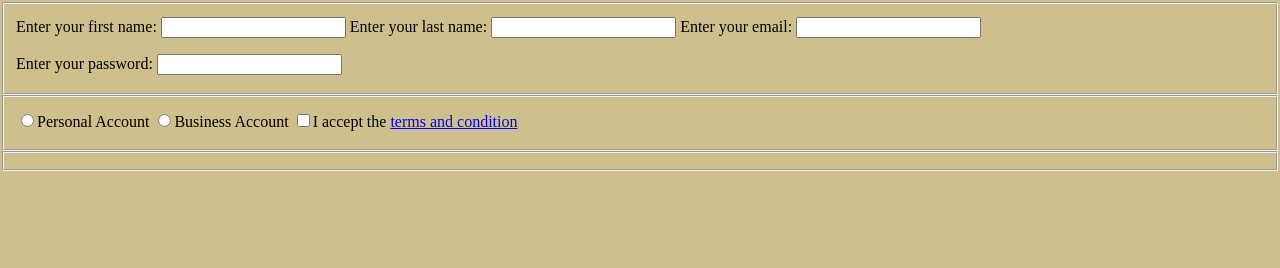
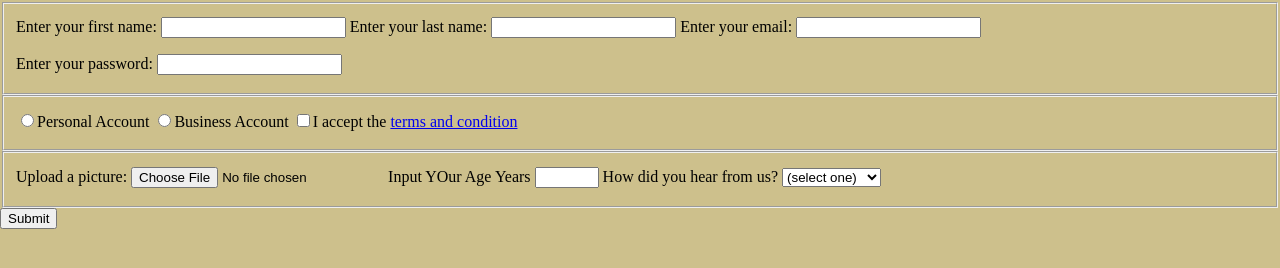
Before and after one commit to KenDeocs/wd47-html-form, a plain HTML site: page index.html in a window 1280 px wide. Shown: the part 78-346 px from the top of the page. Drawn offline with Linux system fonts and the light colour scheme.

Commit message:
adding file  form, number form, select for

```diff
--- a/css/styles.css
+++ b/css/styles.css
@@ -7,7 +7,6 @@ color: #000;
 }
 
 label{
-    display: inline-block !important;
-
+  display: inline-block !important;
   margin:  0.5rem 0;
 }
--- a/index.html
+++ b/index.html
@@ -28,8 +28,23 @@
     </fieldset>
 
 
+
     <fieldset>
+      <label for="">Upload a picture: <input type="file" name="" id=""></label>
 
+      <label>Input YOur Age Years <input type="number" name="" id="" min="14" max="120"></label>
+
+<label>How did you hear from us?
+  <select name="" id="">
+    <option value="">(select one)</option>
+    <option value="">Social Media</option>
+    <option value="">Television</option>
+    <option value="">Friend</option>
+    <option value="">Others</option>
+   </select>
+</label>
     </fieldset>
+    <input type="submit" value="Submit">
+
   </body>
 </html>
```
